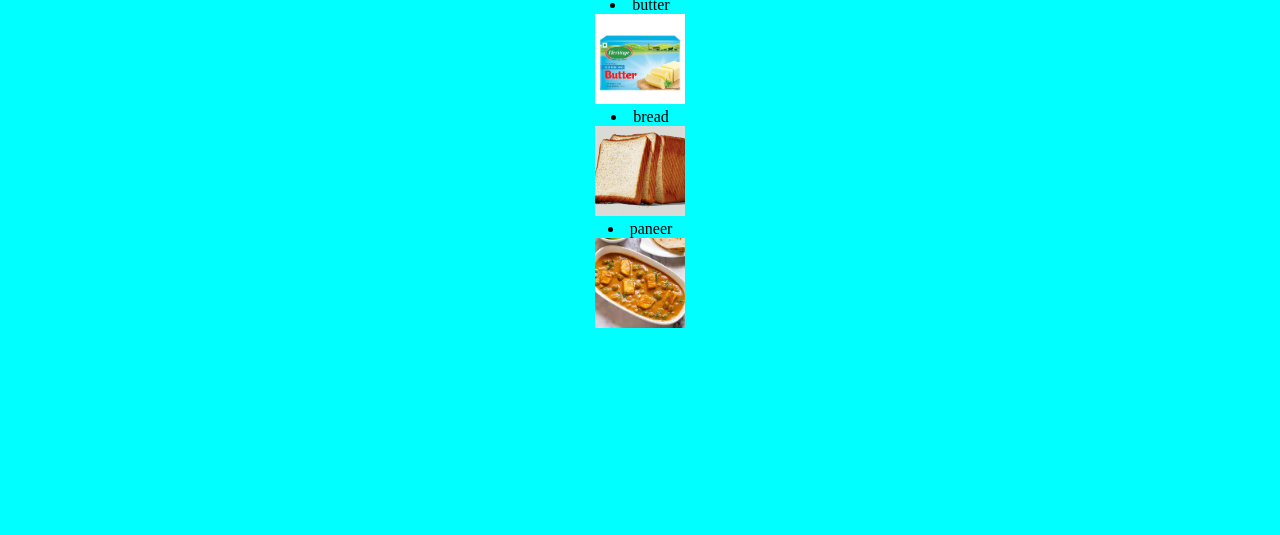
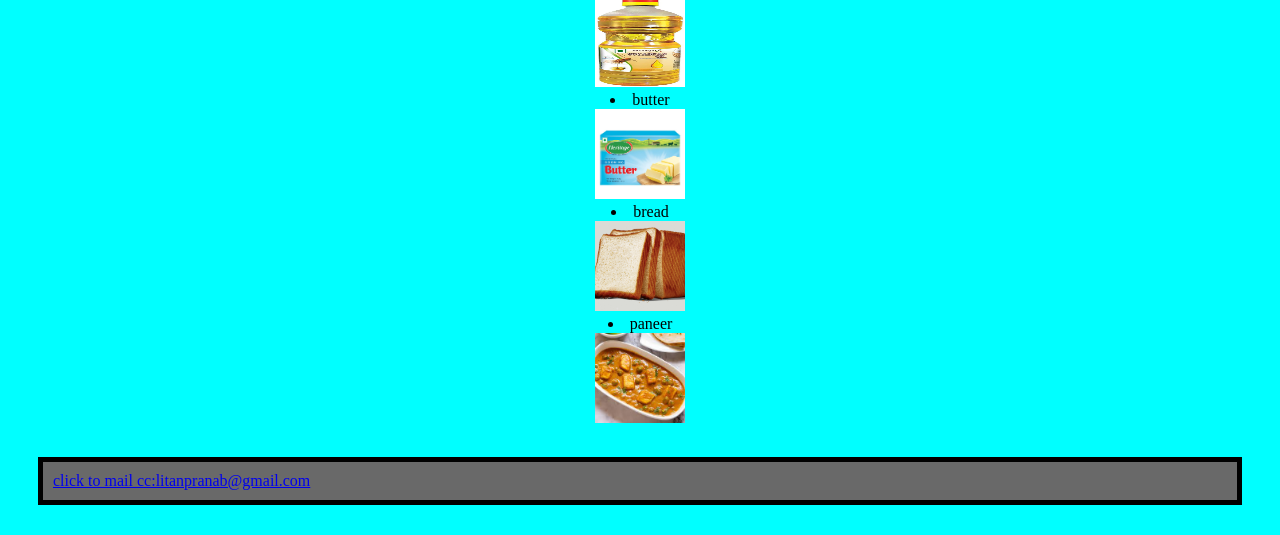
Before and after one commit to litanpranab/litanpranab.github.io, a plain HTML site: page index.html in a window 1280 px wide. Shown: the part 629-1164 px from the top of the page. Before the commit the page ends 977 px from the top, so only its background shows below. Drawn offline with Linux system fonts and the light colour scheme.

Commit message:
added a footer and header

```diff
--- a/css/main.css
+++ b/css/main.css
@@ -20,3 +20,10 @@ img{
     height: 90px;
     align-self: center;
 }
+#head,footer{
+    border: black solid 5px;
+    padding: 10px;
+    margin: 30px;
+    background-color:dimgray;
+    color: darkorange;
+}
--- a/index.html
+++ b/index.html
@@ -1,11 +1,13 @@
 <!DOCTYPE html>
 <html lang="en">
     <head>
-        <title>pranab's website</title>
+        <title>Pranab</title>
         <link rel="stylesheet" href="css/main.css">
 
     </head>
     <body>
+        <header id="head">Pranab Padhi(litan)</header>
+
         <h1>Welocme!</h1>
         <P>This is my first website.</P>
         <P>Padmini Padhi</P>
@@ -28,6 +30,9 @@
             <li>paneer</li>
             <img src="paneer.jpg" alt="">
         </ul>
+        <footer>
+            <a href="mailto:litanpranab@gmail.com">click to mail cc:litanpranab@gmail.com</a>
+        </footer>
     </body>
 
 </html>
```
